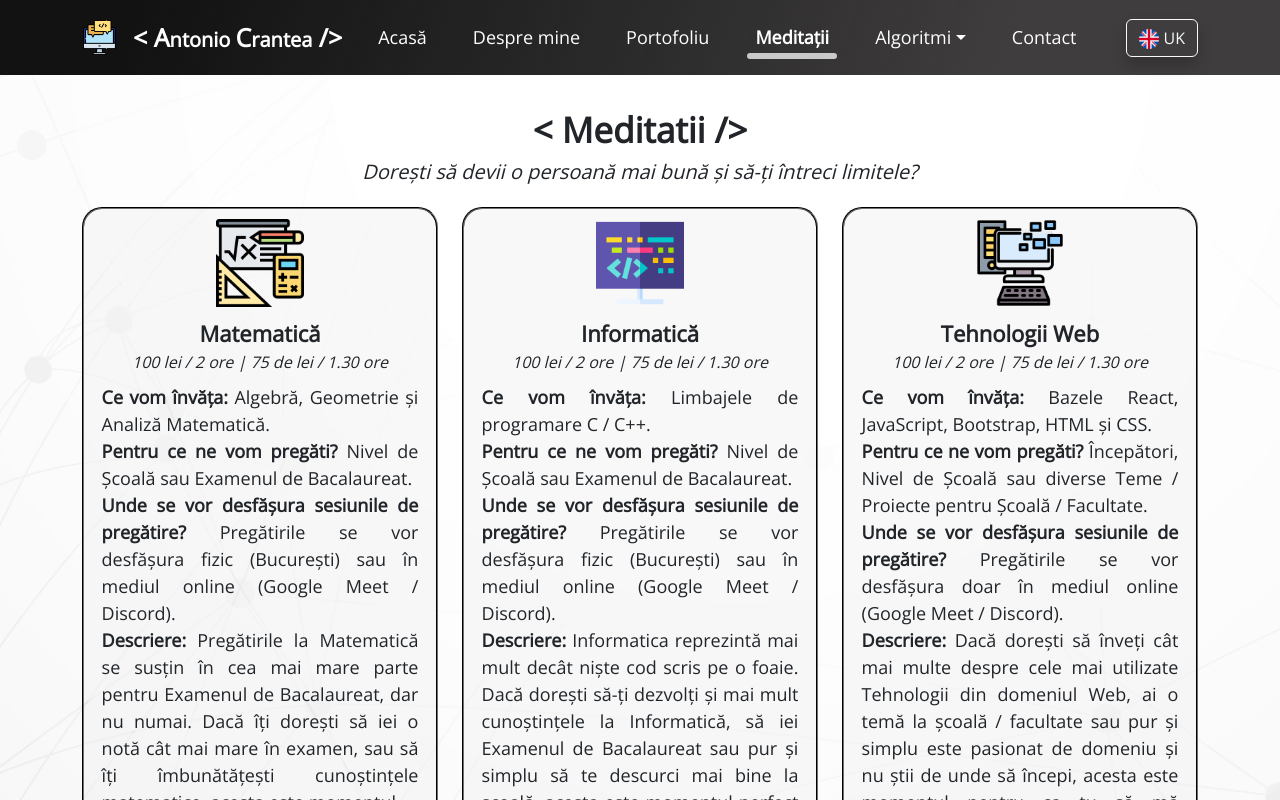
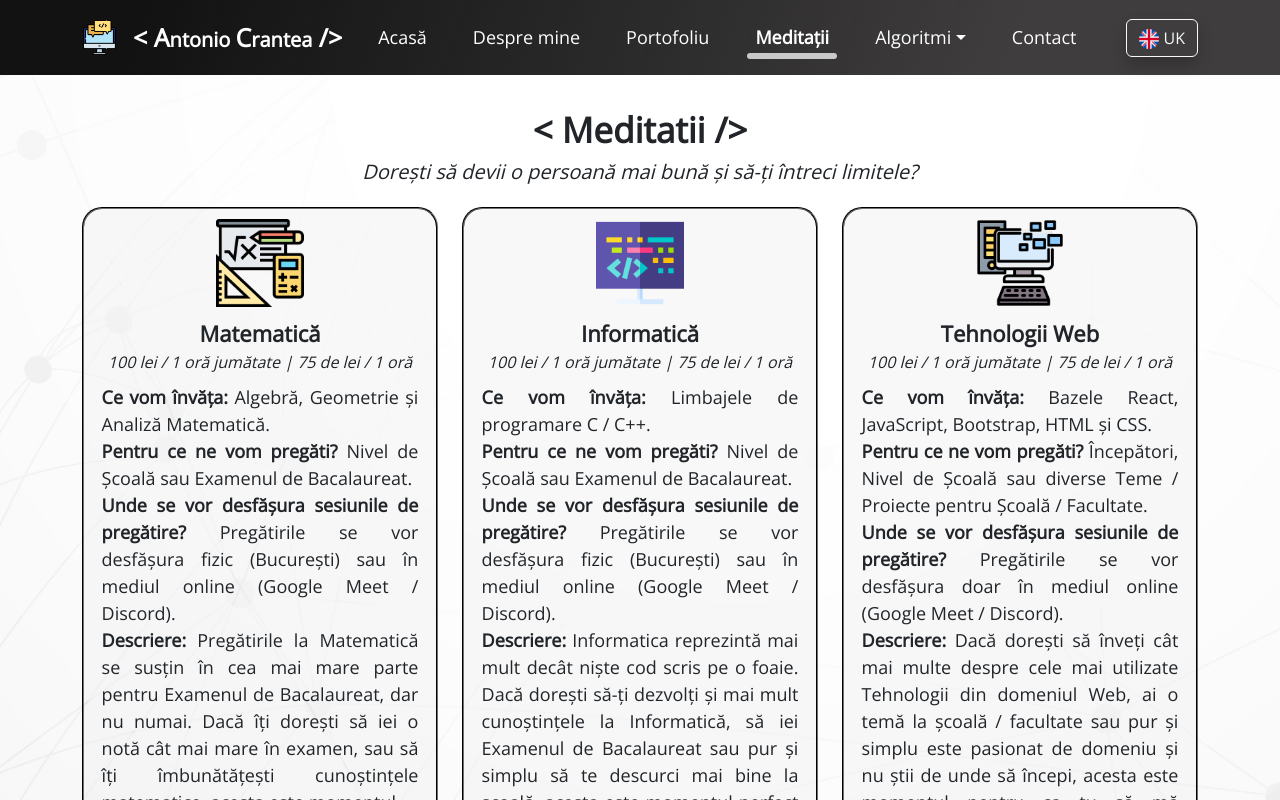
Before and after one commit to AntonioCC147/Personal-Website, a React (Create React App) app in the folder frontend/: page /meditatii in a window 1280 px wide. Shown: the top 800 px of the page. Built offline with nearby package versions, Linux system fonts and the light colour scheme.

Commit message:
Update meditatii.js

```diff
--- a/frontend/src/pages/meditatii/meditatii.js
+++ b/frontend/src/pages/meditatii/meditatii.js
@@ -26,7 +26,7 @@ export default function Meditatii({language}) {
                         <div className="meditatiiContainer">
                             <img src={Mate} style={{marginTop: "10px", width: "25%"}} alt="React"/>
                             <p className="meditatiiTitle">Matematică</p>
-                            <p className="meditatiiPrice">100 lei / 2 ore | 75 de lei / 1.30 ore</p>
+                            <p className="meditatiiPrice">100 lei / 1 oră jumătate | 75 de lei / 1 oră</p>
                             <p className="meditatiiDescription">
                                 <span className="bold">Ce vom învăța: </span>Algebră, Geometrie și Analiză Matematică.
                             </p>
@@ -49,7 +49,7 @@ export default function Meditatii({language}) {
                         <div className="meditatiiContainer">
                             <img src={Mate} style={{ marginTop: "10px", width: "25%" }} alt="React"/>
                             <p className="meditatiiTitle">Mathematics</p>
-                            <p className="meditatiiPrice">100 lei / 2 hours | 75 lei / 1.30 hours</p>
+                            <p className="meditatiiPrice">100 lei / 1 hour and half | 75 lei / 1 hour</p>
                             <p className="meditatiiDescription">
                                 <span className="bold">What will we learn: </span>Algebra, Geometry, and Mathematical Analysis.
                             </p>
@@ -74,7 +74,7 @@ export default function Meditatii({language}) {
                         <div className="meditatiiContainer">
                             <img src={Info} style={{marginTop: "10px", width: "25%"}} alt="React"/>
                             <p className="meditatiiTitle">Informatică</p>
-                            <p className="meditatiiPrice">100 lei / 2 ore | 75 de lei / 1.30 ore</p>
+                            <p className="meditatiiPrice">100 lei / 1 oră jumătate | 75 de lei / 1 oră</p>
                             <p className="meditatiiDescription">
                                 <span className="bold">Ce vom învăța: </span>Limbajele de programare C / C++.
                             </p>
@@ -99,7 +99,7 @@ export default function Meditatii({language}) {
                         <div className="meditatiiContainer">
                             <img src={Info} style={{ marginTop: "10px", width: "25%" }} alt="React"/>
                             <p className="meditatiiTitle">Informatics</p>
-                            <p className="meditatiiPrice">100 lei / 2 hours | 75 lei / 1.30 hours</p>
+                            <p className="meditatiiPrice">100 lei / 1 hour | 75 lei / 1 hour</p>
                             <p className="meditatiiDescription">
                                 <span className="bold">What will we learn: </span>Programming languages C / C++.
                             </p>
@@ -124,7 +124,7 @@ export default function Meditatii({language}) {
                         <div className="meditatiiContainer">
                             <img src={Tehn} style={{marginTop: "10px", width: "25%"}} alt="React"/>
                             <p className="meditatiiTitle">Tehnologii Web</p>
-                            <p className="meditatiiPrice">100 lei / 2 ore | 75 de lei / 1.30 ore</p>
+                            <p className="meditatiiPrice">100 lei / 1 oră jumătate | 75 de lei / 1 oră</p>
                             <p className="meditatiiDescription">
                                 <span className="bold">Ce vom învăța: </span>Bazele React, JavaScript, Bootstrap, HTML și CSS.
                             </p>
@@ -148,7 +148,7 @@ export default function Meditatii({language}) {
                         <div className="meditatiiContainer">
                             <img src={Tehn} style={{ marginTop: "10px", width: "25%" }} alt="React"/>
                             <p className="meditatiiTitle">Web Technologies</p>
-                            <p className="meditatiiPrice">100 lei / 2 hours | 75 lei / 1.30 hours</p>
+                            <p className="meditatiiPrice">100 lei / 1 hour | 75 lei / 1 hour</p>
                             <p className="meditatiiDescription">
                                 <span className="bold">What will we learn: </span>Fundamentals of React, JavaScript, Bootstrap,
                                 HTML, and CSS.
```
